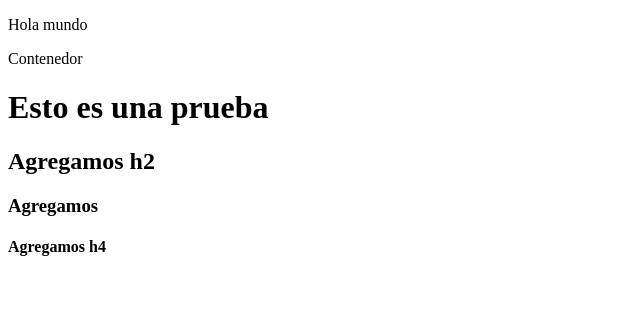
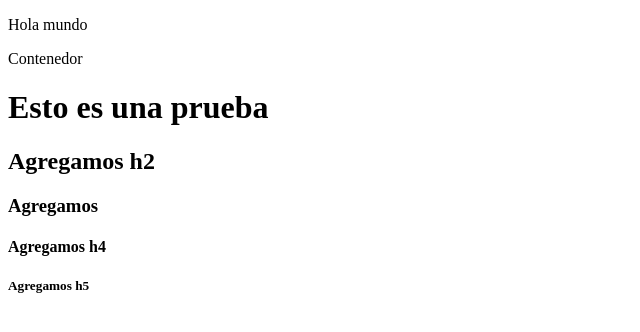
Before and after one commit to LUISAgarc/DAM_Entornos, a plain HTML site: page index.html in a window 1280 px wide. Shown: the full height of the page, 0-640 px from the left. Drawn offline with Linux system fonts and the light colour scheme.

Commit message:
Agregado h5

```diff
--- a/index.html
+++ b/index.html
@@ -19,6 +19,7 @@
             <h2>Agregamos h2</h2>
             <h3>Agregamos </h3>
             <h4>Agregamos h4</h4>
+            <h5>Agregamos h5</h5>
         </div>
 
     </div>
```
